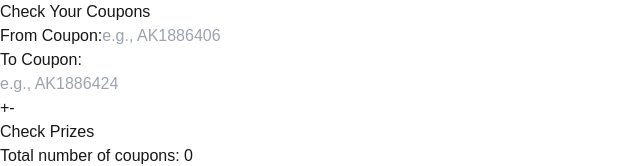
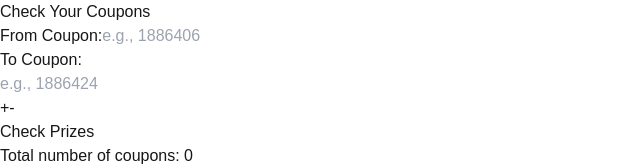
Before and after one commit to M-Sanjay12o52o/coupon-prize-checker, a Next.js app: page / in a window 1280 px wide. Shown: the top 166 px of the page, without its empty margins (0-640 px from the left). Built offline with nearby package versions, Linux system fonts and the light colour scheme.

Commit message:
added maxlength=7 for input elements

```diff
--- a/src/app/page.tsx
+++ b/src/app/page.tsx
@@ -63,8 +63,9 @@ export default function CheckCoupons() {
             type="text"
             value={fromCoupon}
             onChange={(e) => setFromCoupon(e.target.value)}
-            placeholder="e.g., AK1886406"
+            placeholder="e.g., 1886406"
             required
+            maxLength={7}
             className="w-full px-4 py-2 border rounded-md focus:outline-none focus:ring-2 focus:ring-blue-500 text-black h-20"
           />
         </div>
@@ -77,8 +78,9 @@ export default function CheckCoupons() {
               type="text"
               value={toCoupon}
               onChange={(e) => setToCoupon(e.target.value)}
-              placeholder="e.g., AK1886424"
+              placeholder="e.g., 1886424"
               required
+              maxLength={7}
               className="w-full px-4 py-2 border rounded-md focus:outline-none focus:ring-2 focus:ring-blue-500 text-black h-20"
               onFocus={() => {
                 // auto fill functionality for tocoupon input
@@ -174,8 +176,8 @@ export default function CheckCoupons() {
                 <span
                   className={`${prize === "No Prize"
                     ? "text-red-500"
-                    : "text-green-500 font-semibold"
-                    }h-auto block`}
+                    : "text-green-500 font-semibold h-auto block"
+                    }`}
                 >
                   {prize}
                 </span>
```
